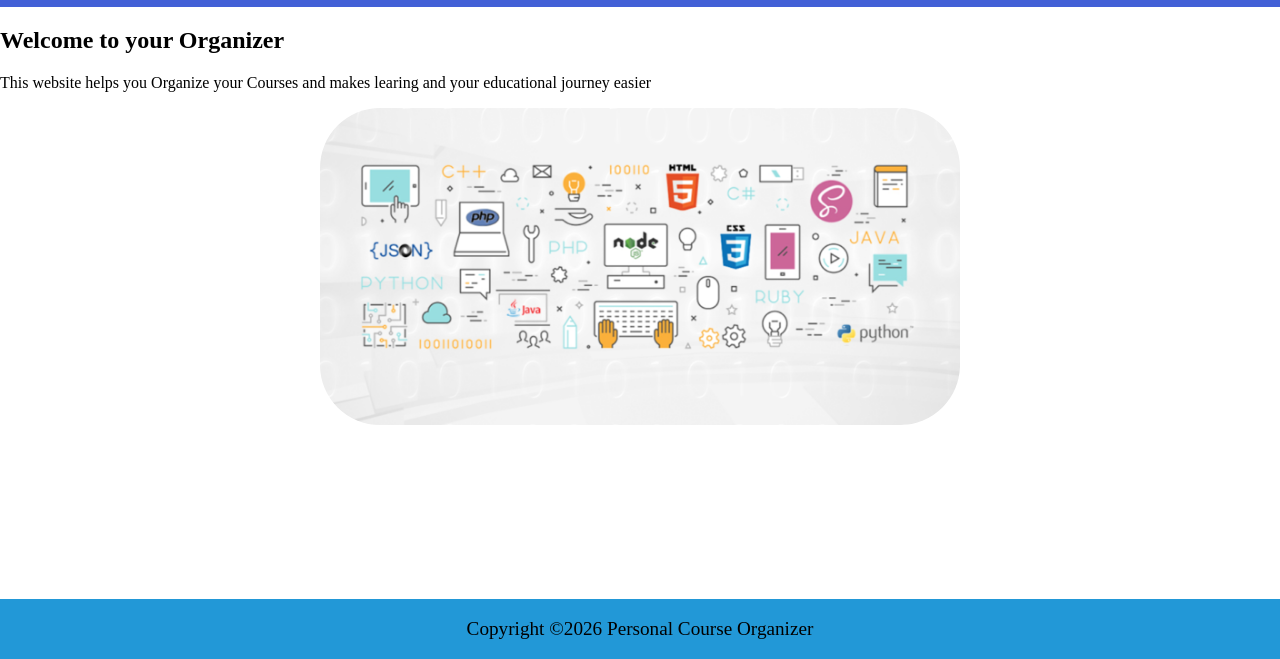
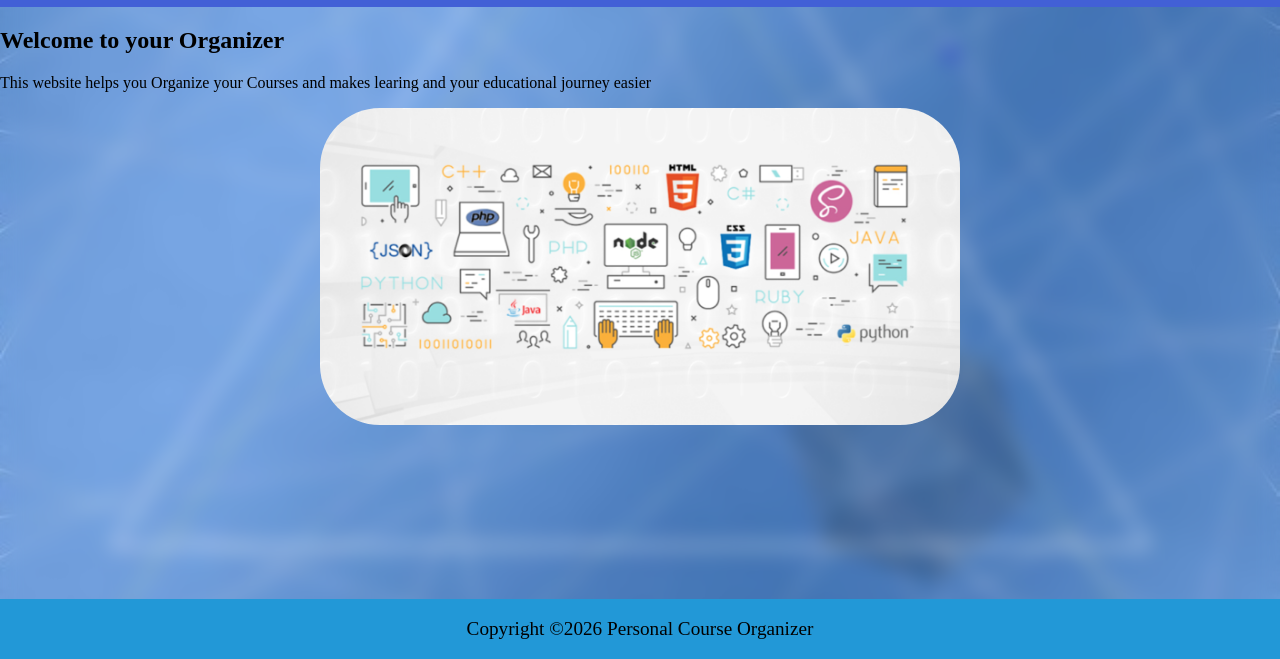
Before and after one commit to hodahassan2388-blip/hodahassan2388.github.io, a plain HTML site: page index.html in a window 1280 px wide. Shown: the part 141-800 px from the top of the page. Drawn offline with Linux system fonts and the light colour scheme.

Commit message:
Update style.css

```diff
--- a/style.css
+++ b/style.css
@@ -4,8 +4,8 @@ html,body{
 }
 body{
   display: flex;
-   /*  background-image:url("i.jpg");*/
-  background-color:bule;
+   background-color:bule;
+  background-image:url("i.jpg");
     backdrop-filter: blur(10px);
     background-size: cover ;
     background-repeat: no-repeat;
```
